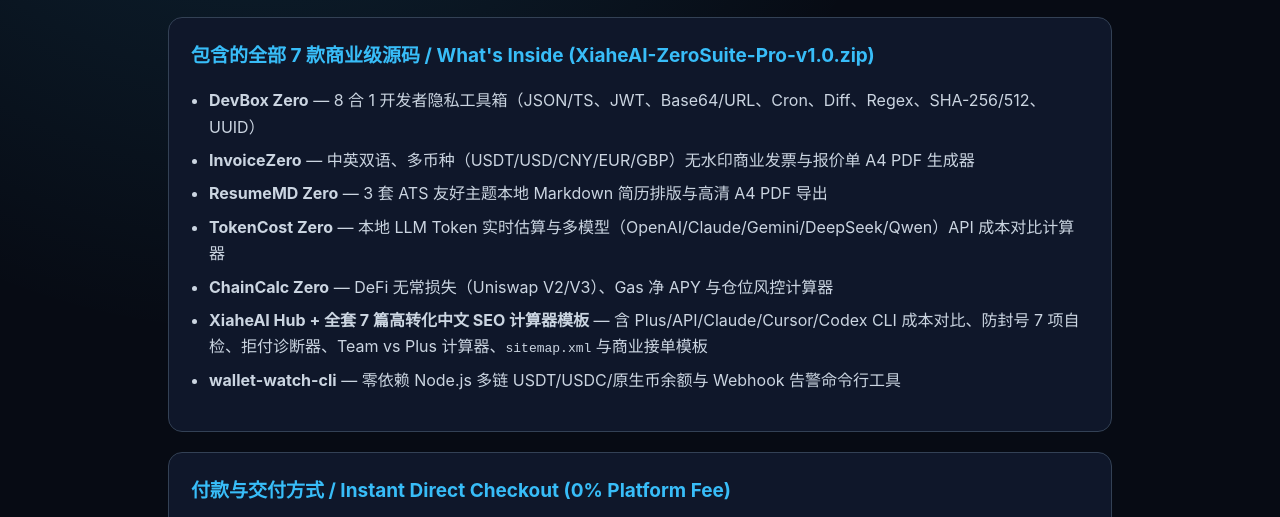
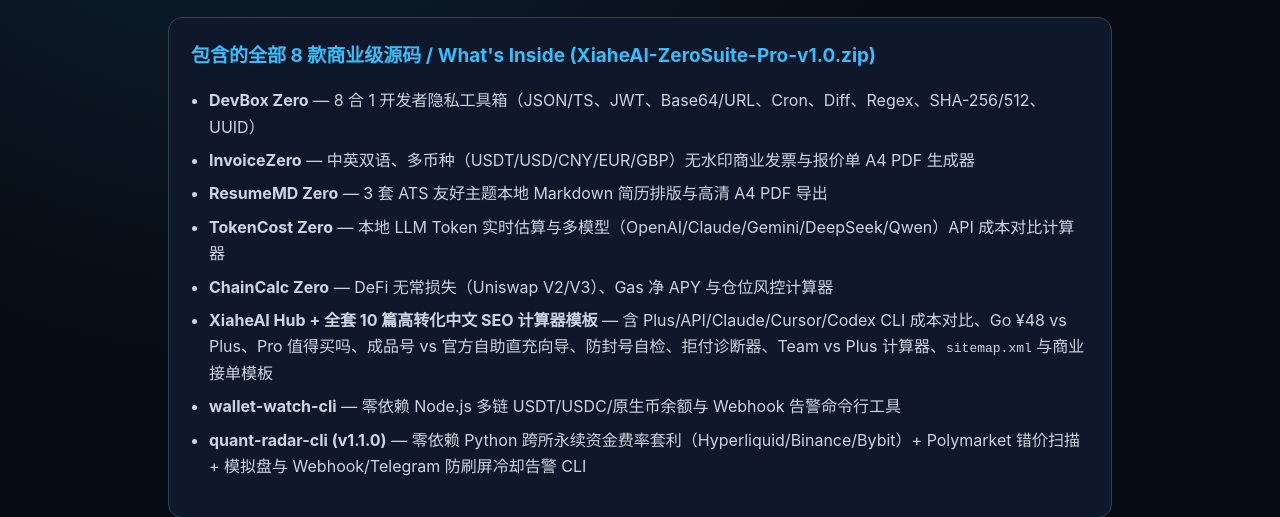
Before and after one commit to devbox-zero-ops/xiaheai-hub, a plain HTML site: page pro.html in a window 1280 px wide. Shown: the part 434-951 px from the top of the page. Drawn offline with Linux system fonts and the light colour scheme.

Commit message:
docs: update pro.html bundle listing to 8 apps + 10 conversion guides (incl. quant-radar-cli v1.1.0)

```diff
--- a/pro.html
+++ b/pro.html
@@ -63,15 +63,16 @@
     </section>
 
     <section class="card">
-      <h2>包含的全部 7 款商业级源码 / What's Inside (XiaheAI-ZeroSuite-Pro-v1.0.zip)</h2>
+      <h2>包含的全部 8 款商业级源码 / What's Inside (XiaheAI-ZeroSuite-Pro-v1.0.zip)</h2>
       <ul>
         <li><strong>DevBox Zero</strong> — 8 合 1 开发者隐私工具箱（JSON/TS、JWT、Base64/URL、Cron、Diff、Regex、SHA-256/512、UUID）</li>
         <li><strong>InvoiceZero</strong> — 中英双语、多币种（USDT/USD/CNY/EUR/GBP）无水印商业发票与报价单 A4 PDF 生成器</li>
         <li><strong>ResumeMD Zero</strong> — 3 套 ATS 友好主题本地 Markdown 简历排版与高清 A4 PDF 导出</li>
         <li><strong>TokenCost Zero</strong> — 本地 LLM Token 实时估算与多模型（OpenAI/Claude/Gemini/DeepSeek/Qwen）API 成本对比计算器</li>
         <li><strong>ChainCalc Zero</strong> — DeFi 无常损失（Uniswap V2/V3）、Gas 净 APY 与仓位风控计算器</li>
-        <li><strong>XiaheAI Hub + 全套 7 篇高转化中文 SEO 计算器模板</strong> — 含 Plus/API/Claude/Cursor/Codex CLI 成本对比、防封号 7 项自检、拒付诊断器、Team vs Plus 计算器、<code>sitemap.xml</code> 与商业接单模板</li>
+        <li><strong>XiaheAI Hub + 全套 10 篇高转化中文 SEO 计算器模板</strong> — 含 Plus/API/Claude/Cursor/Codex CLI 成本对比、Go ¥48 vs Plus、Pro 值得买吗、成品号 vs 官方自助直充向导、防封号自检、拒付诊断器、Team vs Plus 计算器、<code>sitemap.xml</code> 与商业接单模板</li>
         <li><strong>wallet-watch-cli</strong> — 零依赖 Node.js 多链 USDT/USDC/原生币余额与 Webhook 告警命令行工具</li>
+        <li><strong>quant-radar-cli (v1.1.0)</strong> — 零依赖 Python 跨所永续资金费率套利（Hyperliquid/Binance/Bybit）+ Polymarket 错价扫描 + 模拟盘与 Webhook/Telegram 防刷屏冷却告警 CLI</li>
       </ul>
     </section>
 
```
